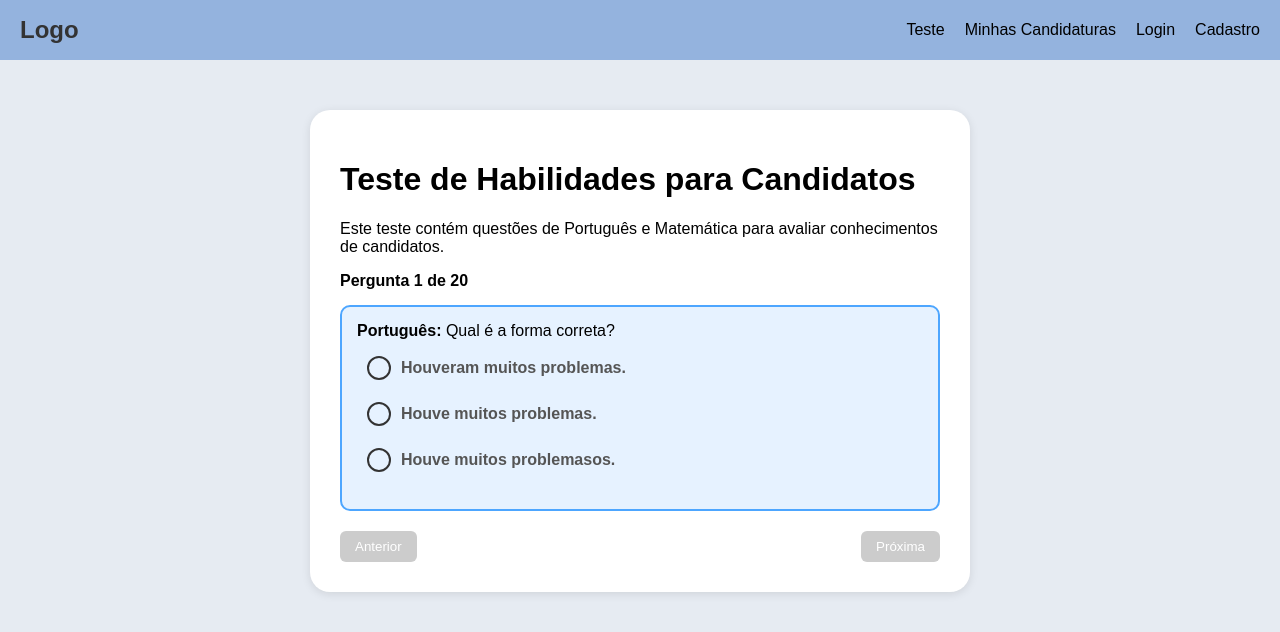
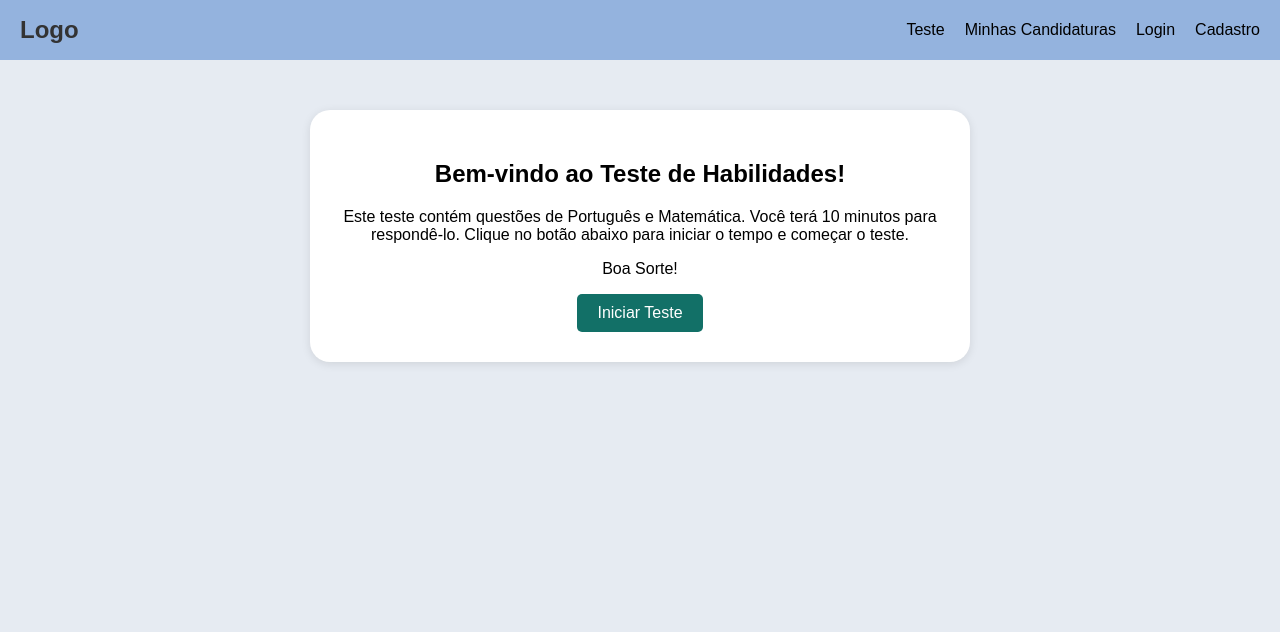
Before and after one commit to 211232023/DevLab, a React (Create React App) app in the folder RH_Projetos/frontend/: page /teste in a window 1280 px wide. Shown: the top 632 px of the page. Built offline with nearby package versions, Linux system fonts and the light colour scheme.

Commit message:
Update Teste.jsx

```diff
--- a/RH_Projetos/frontend/src/pages/candidatos/Teste.jsx
+++ b/RH_Projetos/frontend/src/pages/candidatos/Teste.jsx
@@ -1,4 +1,4 @@
-import React, { useState } from "react";
+import React, { useState, useEffect } from "react";
 import "./Teste.css";
 
 const perguntas = [
@@ -89,7 +89,6 @@ const perguntas = [
     ],
     respostaCorreta: "Ele gosta de música clássica.",
   },
-
   // Matemática
   {
     id: 11,
@@ -167,23 +166,47 @@ export default function Teste() {
   const [indice, setIndice] = useState(0);
   const [respostasUsuario, setRespostasUsuario] = useState({});
   const [finalizado, setFinalizado] = useState(false);
+  const [timerIniciado, setTimerIniciado] = useState(false);
+  const [tempoRestante, setTempoRestante] = useState(10 * 60); // 5 minutos
+  const [tempoEsgotado, setTempoEsgotado] = useState(false);
 
   const perguntaAtual = perguntas[indice] || {};
+  const todasRespondidas = perguntas.every((p) => respostasUsuario[p.id]);
 
   const handleResposta = (opcao) => {
     setRespostasUsuario({ ...respostasUsuario, [perguntaAtual.id]: opcao });
   };
 
-  const irProxima = () => {
-    if (indice + 1 < perguntas.length) setIndice(indice + 1);
-  };
-
-  const irAnterior = () => {
-    if (indice > 0) setIndice(indice - 1);
+  const iniciarTeste = () => {
+    setTimerIniciado(true);
   };
 
   const enviarTeste = () => {
     setFinalizado(true);
+  };
+
+  useEffect(() => {
+    if (!timerIniciado || finalizado) return;
+
+    if (tempoRestante <= 0) {
+      setTempoEsgotado(true);
+      enviarTeste();
+      return;
+    }
+
+    const timer = setInterval(() => {
+      setTempoRestante((prev) => prev - 1);
+    }, 1000);
+
+    return () => clearInterval(timer);
+  }, [timerIniciado, tempoRestante, finalizado]);
+
+  const formatarTempo = (segundos) => {
+    const min = Math.floor(segundos / 60);
+    const sec = segundos % 60;
+    return `${min.toString().padStart(2, "0")}:${sec
+      .toString()
+      .padStart(2, "0")}`;
   };
 
   const getCategoriaClass = (categoria) => {
@@ -198,16 +221,76 @@ export default function Teste() {
 
   return (
     <div className="teste-container">
-      <h1>Teste de Habilidades para Candidatos</h1>
+      {!timerIniciado && !finalizado && (
+        <div style={{ textAlign: "center", marginTop: "20px" }}>
+          <h2>Bem-vindo ao Teste de Habilidades!</h2>
           <p>
-        Este teste contém questões de Português e Matemática para avaliar
-        conhecimentos de candidatos.
+            Este teste contém questões de Português e Matemática. Você terá 10
+            minutos para respondê-lo. Clique no botão abaixo para iniciar o
+            tempo e começar o teste.
+            <p>Boa Sorte!</p>
           </p>
+          <button
+            onClick={iniciarTeste}
+            style={{
+              padding: "10px 20px",
+              fontSize: "16px",
+              cursor: "pointer",
+              backgroundColor: "#127067",
+              color: "white",
+              border: "none",
+              borderRadius: "5px",
+            }}
+          >
+            Iniciar Teste
+          </button>
+        </div>
+      )}
 
-      {!finalizado && perguntaAtual.pergunta && (
+      {timerIniciado && !finalizado && (
         <>
+          {/* Barra superior com bolinhas circulares */}
+          <div
+            className="barra-superior"
+            style={{
+              display: "flex",
+              flexWrap: "wrap",
+              gap: "5px",
+              justifyContent: "center",
+              marginBottom: "15px",
+            }}
+          >
+            {perguntas.map((p, idx) => (
+              <button
+                key={p.id}
+                onClick={() => setIndice(idx)}
+                style={{
+                  width: indice === idx ? "26px" : "25px",
+                  height: indice === idx ? "26px" : "25px",
+                  borderRadius: "50%",
+                  border: indice === idx ? "3px solid #00397aff" : "none",
+                  cursor: "pointer",
+                  backgroundColor: respostasUsuario[p.id]
+                    ? "#0068ded7"
+                    : "#99cafeff",
+                  color: "white",
+                  fontSize: "12px",
+                  transition: "all 0.2s ease",
+                }}
+                title={`Questão ${idx + 1}`}
+              >
+                {idx + 1}
+              </button>
+            ))}
+          </div>
+
+          <div style={{ marginBottom: "10px", fontWeight: "bold" }}>
+            Tempo restante: {formatarTempo(tempoRestante)}
+          </div>
+
           <div className="pergunta-topo">
-            Pergunta {indice + 1} de {perguntas.length}
+            Pergunta {indice + 1} de {perguntas.length}{" "}
+            {!respostasUsuario[perguntaAtual.id] && "(não respondida)"}
           </div>
 
           <div className={getCategoriaClass(perguntaAtual.categoria)}>
@@ -237,31 +320,35 @@ export default function Teste() {
             </ul>
           </div>
 
-          <div className="navegacao">
-            <button onClick={irAnterior} disabled={indice === 0}>
+          <div className="navegacao" style={{ marginTop: "10px" }}>
+            <button
+              onClick={() => setIndice(indice - 1)}
+              disabled={indice === 0}
+            >
               Anterior
             </button>
-            {indice + 1 < perguntas.length ? (
             <button
-                onClick={irProxima}
-                disabled={!respostasUsuario[perguntaAtual.id]} // 🔒 só habilita se respondeu
+              onClick={() => setIndice(indice + 1)}
+              disabled={indice === perguntas.length - 1}
             >
               Próxima
             </button>
-            ) : (
             <button
               onClick={enviarTeste}
-                disabled={!respostasUsuario[perguntaAtual.id]} // 🔒 só habilita se respondeu
+              disabled={!todasRespondidas}
+              style={{ marginLeft: "10px" }}
             >
               Enviar e Finalizar Teste
             </button>
-            )}
           </div>
         </>
       )}
 
       {finalizado && (
         <div>
+          {tempoEsgotado && (
+            <h2 style={{ color: "red" }}>⏰ Tempo esgotado!</h2>
+          )}
           <h2>Teste finalizado!</h2>
           <p>
             Sua pontuação: {pontuacaoTotal} / {perguntas.length}
```
Lines whose indentation alone changed are shown as unchanged.
